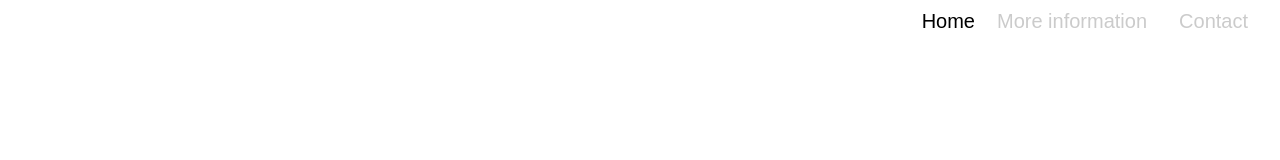
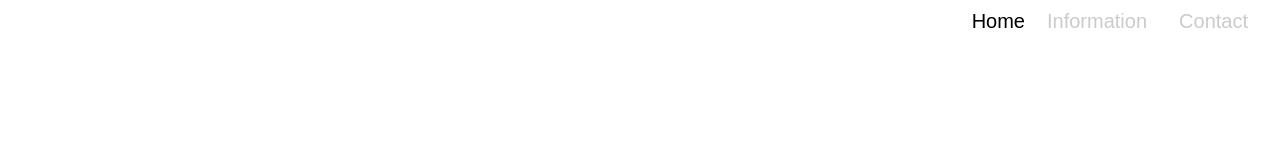
Before and after one commit to Feishop23/jjjjjjjjjjjjjjj, a React (Vite) app: page / in a window 1280 px wide. Shown: the top 160 px of the page. Built offline with nearby package versions, Linux system fonts and the light colour scheme; a web font is replaced by a local one.

Commit message:
Update App.jsx

```diff
--- a/src/App.jsx
+++ b/src/App.jsx
@@ -18,7 +18,7 @@ function App() {
             <NavLink className='NavLink' id='Home' to='/'>Home</NavLink>
           </li>
           <li >
-            <NavLink className='NavLink' to='/Barra/Informacion.jsx'>More information</NavLink>
+            <NavLink className='NavLink' to='/Barra/Informacion.jsx'>Information</NavLink>
           </li>
 
           <li >
```
